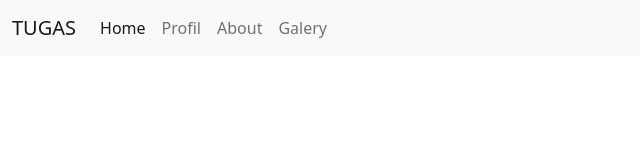
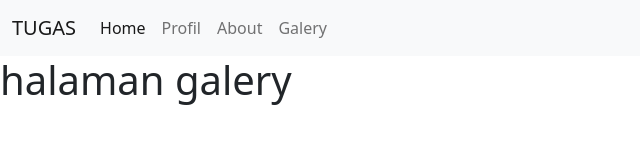
Before and after one commit to titamulyana/tugaswebsite, a plain HTML site: page galery.html in a window 1280 px wide. Shown: the whole page, without its empty margins (0-640 px from the left). Drawn offline with nearby package versions, Linux system fonts and the light colour scheme.

Commit message:
second push

```diff
--- a/galery.html
+++ b/galery.html
@@ -32,7 +32,7 @@
         </div>
       </nav>
       <div>
-        <h1></h1>
+        <h1>halaman galery</h1>
       </div>
     <script src="https://cdn.jsdelivr.net/npm/bootstrap@5.2.1/dist/js/bootstrap.bundle.min.js" integrity="sha384-u1OknCvxWvY5kfmNBILK2hRnQC3Pr17a+RTT6rIHI7NnikvbZlHgTPOOmMi466C8" crossorigin="anonymous"></script>
   </body>
```
Also changed, not shown: index.html (+1 -1 lines).
